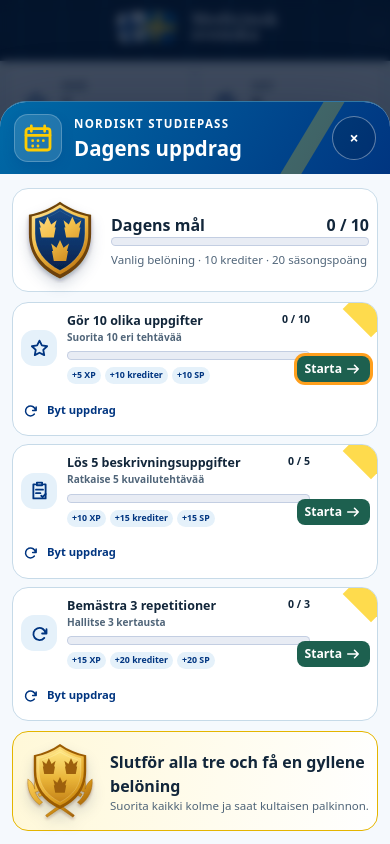
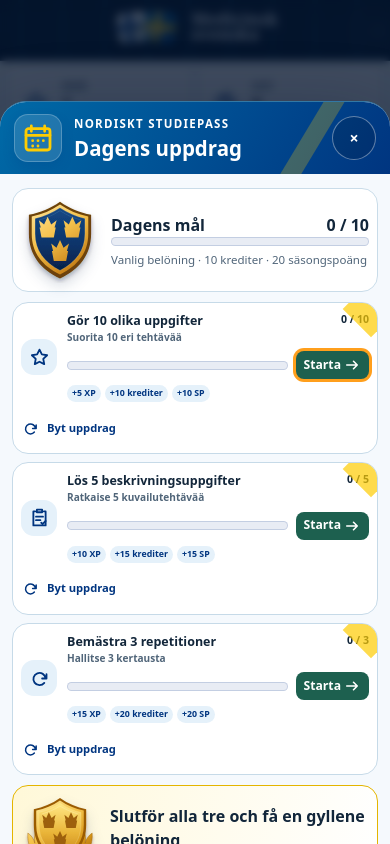
Before and after one commit to lolleropallero/medicinsk-svenska, an Astro site: page / in a window 390 px wide. Built offline with nearby package versions, Linux system fonts and the light colour scheme; Astro itself is replaced by a stand-in of ours.

Commit message:
Align daily quest start button

```diff
--- a/src/scripts/progress-ui.ts
+++ b/src/scripts/progress-ui.ts
@@ -379,8 +379,11 @@ function overlayQuestRows(day = today()) {
         value = getQuestProgress(day, quest),
         valueCopy = questValue(quest, value),
         canReroll = canRerollQuest(quest, day, state.inventory.rerollTokens),
-        body = `<span class="daily-quest-icon">${iconSvg(questIcon(quest), 32)}</span><span class="daily-quest-copy"><span class="daily-quest-head"><span><strong lang="sv">${copy.sv}</strong><small lang="fi">${copy.fi}</small></span><b lang="sv">${quest.claimed ? "Klart" : valueCopy}</b></span>${progressBar(value, quest.target, `${copy.sv}: ${valueCopy}`)}<span class="daily-quest-reward reward-chips" lang="sv"><b>+${quest.xp} XP</b><b>+${quest.credits} krediter</b><b>+${quest.seasonPoints} SP</b></span></span>`;
-      return `<article class="daily-quest-row mission-ticket ${quest.claimed ? "done" : ""}" data-quest-slot="${quest.slot}">${quest.claimed ? `<div class="daily-quest-complete">${body}</div>` : `<button type="button" class="daily-quest-action" data-quest-action="${quest.slot}" data-focus-id="quest-${quest.slot}">${body}<span class="daily-quest-start" lang="sv">Starta ${iconSvg("arrow")}</span></button>`}${canReroll ? `<button type="button" data-reroll="${quest.slot}" data-focus-id="reroll-${quest.slot}" class="compact tertiary daily-reroll" lang="sv">${iconSvg("retry")} Byt uppdrag</button>` : ""}</article>`;
+        start = quest.claimed
+          ? ""
+          : `<span class="daily-quest-start" lang="sv">Starta ${iconSvg("arrow")}</span>`,
+        body = `<span class="daily-quest-icon">${iconSvg(questIcon(quest), 32)}</span><span class="daily-quest-copy"><span class="daily-quest-head"><span><strong lang="sv">${copy.sv}</strong><small lang="fi">${copy.fi}</small></span><b lang="sv">${quest.claimed ? "Klart" : valueCopy}</b></span><span class="daily-quest-progress-line">${progressBar(value, quest.target, `${copy.sv}: ${valueCopy}`)}${start}</span><span class="daily-quest-reward reward-chips" lang="sv"><b>+${quest.xp} XP</b><b>+${quest.credits} krediter</b><b>+${quest.seasonPoints} SP</b></span></span>`;
+      return `<article class="daily-quest-row mission-ticket ${quest.claimed ? "done" : ""}" data-quest-slot="${quest.slot}">${quest.claimed ? `<div class="daily-quest-complete">${body}</div>` : `<button type="button" class="daily-quest-action" data-quest-action="${quest.slot}" data-focus-id="quest-${quest.slot}">${body}</button>`}${canReroll ? `<button type="button" data-reroll="${quest.slot}" data-focus-id="reroll-${quest.slot}" class="compact tertiary daily-reroll" lang="sv">${iconSvg("retry")} Byt uppdrag</button>` : ""}</article>`;
     })
     .join("");
 }
--- a/src/styles/metagame.css
+++ b/src/styles/metagame.css
@@ -140,7 +140,7 @@
   width: 100%;
   grid-template-columns: 46px minmax(0, 1fr);
   gap: 10px;
-  padding: 12px 80px 12px 12px;
+  padding: 12px;
   border: 0;
   border-radius: 0;
   background: transparent;
@@ -194,8 +194,18 @@
   flex: none;
   font-size: 0.75rem;
 }
-.daily-quest-copy .meter {
-  margin: 7px 0;
+.daily-quest-copy {
+  min-width: 0;
+}
+.daily-quest-progress-line {
+  display: grid;
+  grid-template-columns: minmax(0, 1fr) auto;
+  align-items: center;
+  gap: 8px;
+  margin: 7px 0 6px;
+}
+.daily-quest-progress-line .meter {
+  margin: 0;
 }
 .reward-chips {
   display: flex;
@@ -210,12 +220,11 @@
   font-size: 0.63rem;
 }
 .daily-quest-start {
-  position: absolute;
-  right: 10px;
-  bottom: 14px;
-  display: flex;
+  display: inline-flex;
   align-items: center;
+  justify-self: end;
   gap: 2px;
+  min-height: 30px;
   color: var(--fi-blue);
   font-size: 0.76rem;
   font-weight: 850;
--- a/src/styles/polish.css
+++ b/src/styles/polish.css
@@ -8,7 +8,6 @@
   color: white;
 }
 .daily-quest-start {
-  bottom: 11px;
   padding: 4px 8px;
   border-radius: 8px;
   background: #1d604f;
--- a/src/styles/responsive.css
+++ b/src/styles/responsive.css
@@ -401,7 +401,7 @@
   .daily-quest-complete {
     grid-template-columns: 38px minmax(0, 1fr);
     gap: 8px;
-    padding: 9px 67px 9px 8px;
+    padding: 9px 8px;
   }
   .daily-quest-icon {
     width: 36px;
@@ -421,8 +421,7 @@
     font-size: 0.66rem;
   }
   .daily-quest-start {
-    right: 7px;
-    bottom: 12px;
+    min-height: 28px;
   }
   .reward-chips b {
     font-size: 0.55rem;
```
Also changed, not shown: tests/e2e/daily-overlay.spec.ts (+5 -4 lines).
